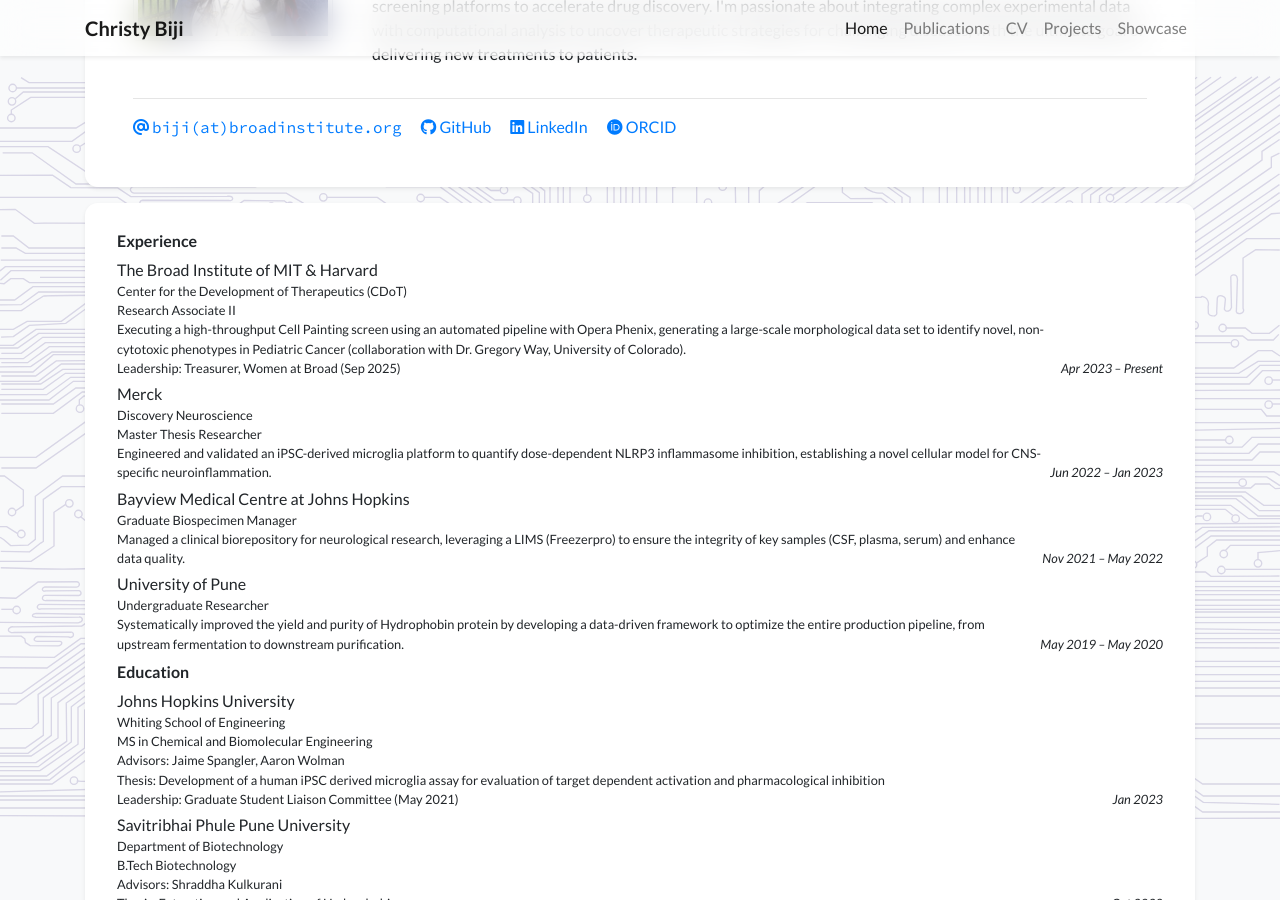
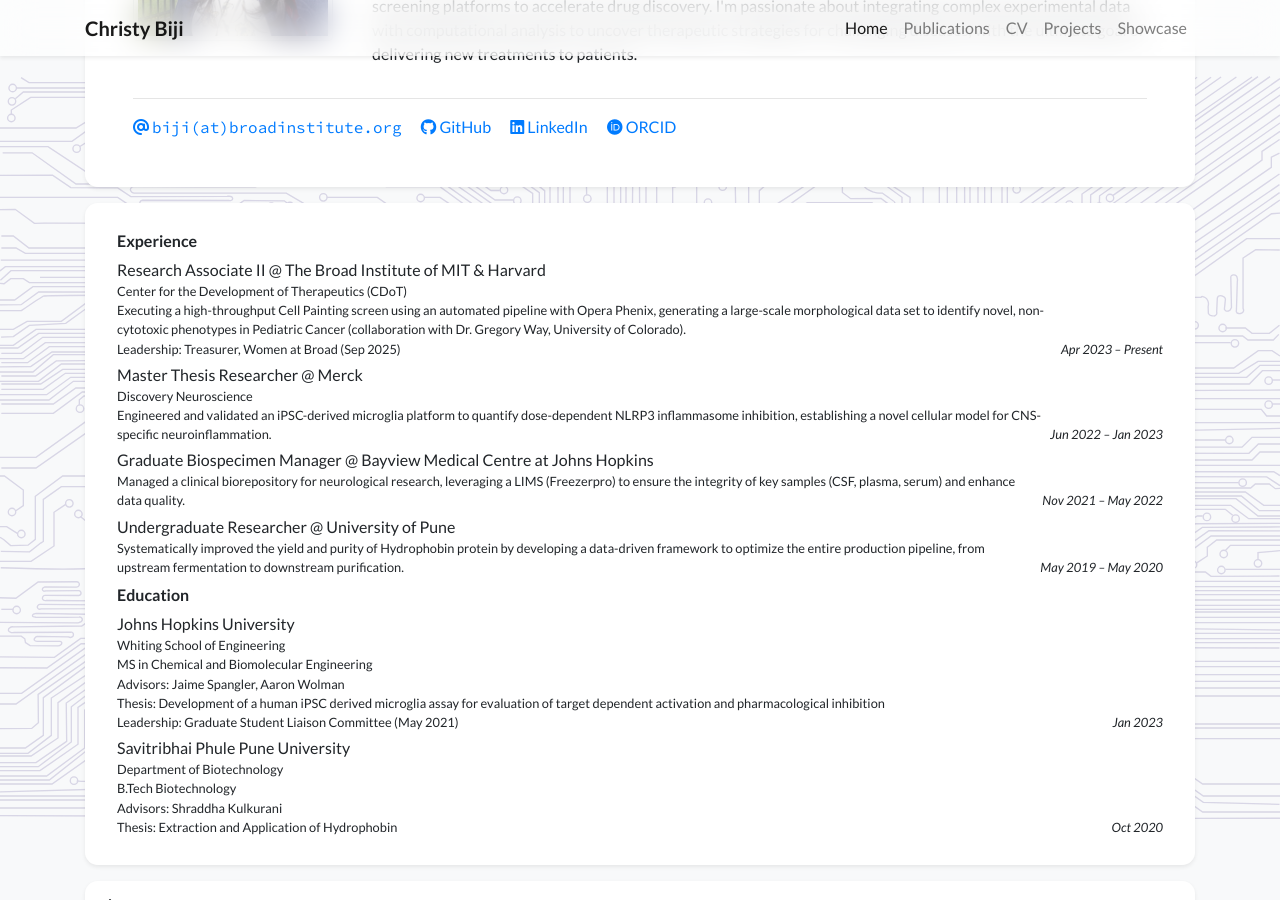
Before and after one commit to christybiji/christybiji.github.io, a Jekyll site: the page built from index.html, in a window 1280 px wide and 900 px high, scrolled down 287 px. Built offline with Jekyll 4.4.1, drawn with Linux system fonts in a browser that asks for light colours; nearby versions of some CDN libraries; a style sheet for code colours, icons or effects is not loaded.

Commit message:
Format experience entries as position at organization.
Co-authored-by: Cursor <cursoragent@cursor.com>

```diff
--- a/_includes/widgets/experience_card.html
+++ b/_includes/widgets/experience_card.html
@@ -11,10 +11,12 @@
                                 {% for item in site.data.profile.experience %}
                                 <li class="mb-1">
                                     <div>
-                                        <div>{{ item.name }}</div>
+                                        <div>{{ item.title }} @ {{ item.name }}</div>
+                                        {% if item.dept %}
                                         <div class="small">{{ item.dept }}</div>
+                                        {% endif %}
                                         <div class="small d-flex">
-                                            <div>{{ item.position }}</div>
+                                            <div>{{ item.description }}</div>
                                             <div class="mt-auto ml-auto no-break"><em>{{ item.date }}</em></div>
                                         </div>
                                     </div>
```
Also changed, not shown: _data/profile.yml (+12 -12 lines).
